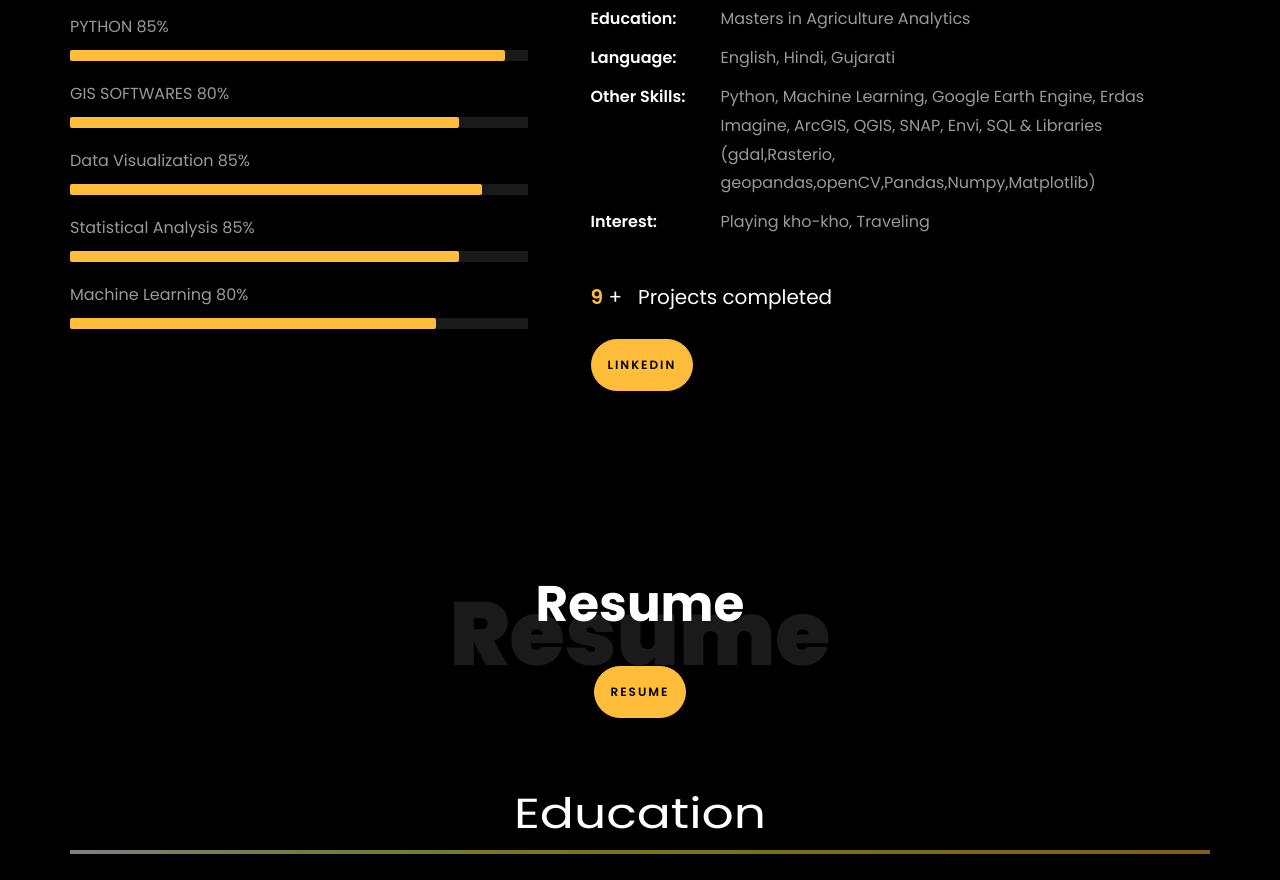
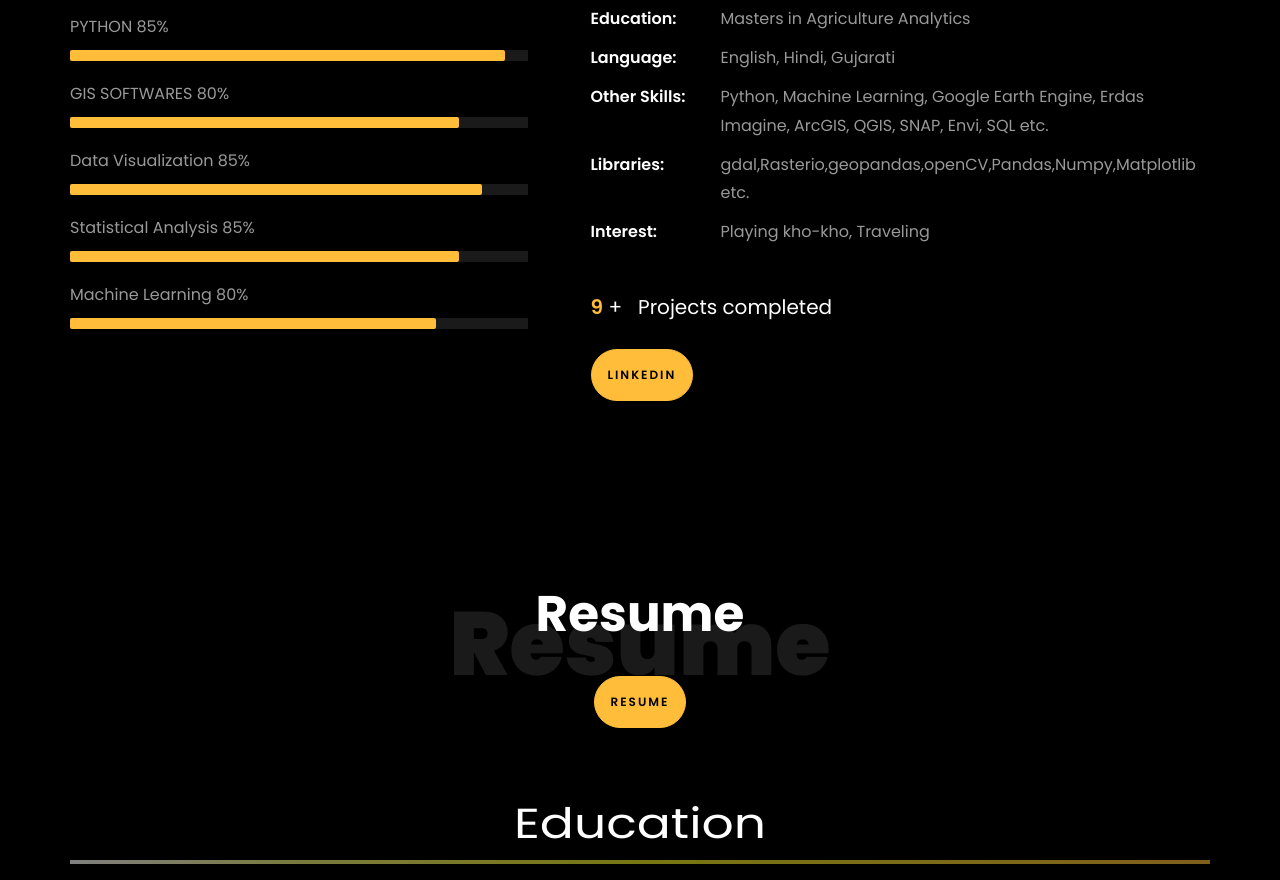
Before and after one commit to DEEPRABADIYA/DEEPRABADIYA.github.io, a plain HTML site: page index.html in a window 1280 px wide. Shown: the part 1246-2126 px from the top of the page. Drawn offline with Linux system fonts and the light colour scheme; files whose address does not match are found by name.

Commit message:
Update index.html

```diff
--- a/index.html
+++ b/index.html
@@ -274,7 +274,8 @@
 									<li class="d-flex"><span>Domain:</span> <span>Agriculture</span></li>
 									<li class="d-flex"><span>Education:</span> <span>Masters in Agriculture Analytics</span></li>
 									<li class="d-flex"><span>Language:</span> <span>English, Hindi, Gujarati</span></li>
-									<li class="d-flex"><span>Other Skills:</span> <span>Python, Machine Learning, Google Earth Engine, Erdas Imagine, ArcGIS, QGIS, SNAP, Envi, SQL &amp; Libraries (gdal,Rasterio, <br> geopandas,openCV,Pandas,Numpy,Matplotlib) </span></li>
+									<li class="d-flex"><span>Other Skills:</span> <span>Python, Machine Learning, Google Earth Engine, Erdas Imagine, ArcGIS, QGIS, SNAP, Envi, SQL etc.</span></li>
+									<li class="d-flex"><span>Libraries:</span> <span> gdal,Rasterio,geopandas,openCV,Pandas,Numpy,Matplotlib etc. </span></li>
 									<li class="d-flex"><span>Interest:</span> <span>Playing kho-kho, Traveling</span></li>
 
 								</ul>
```
